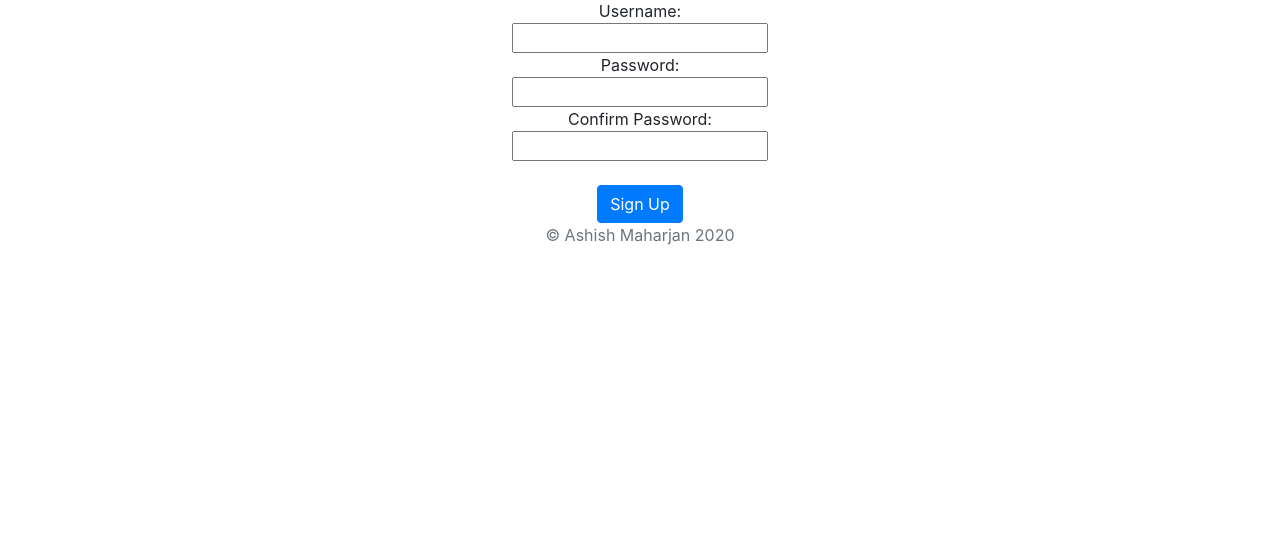
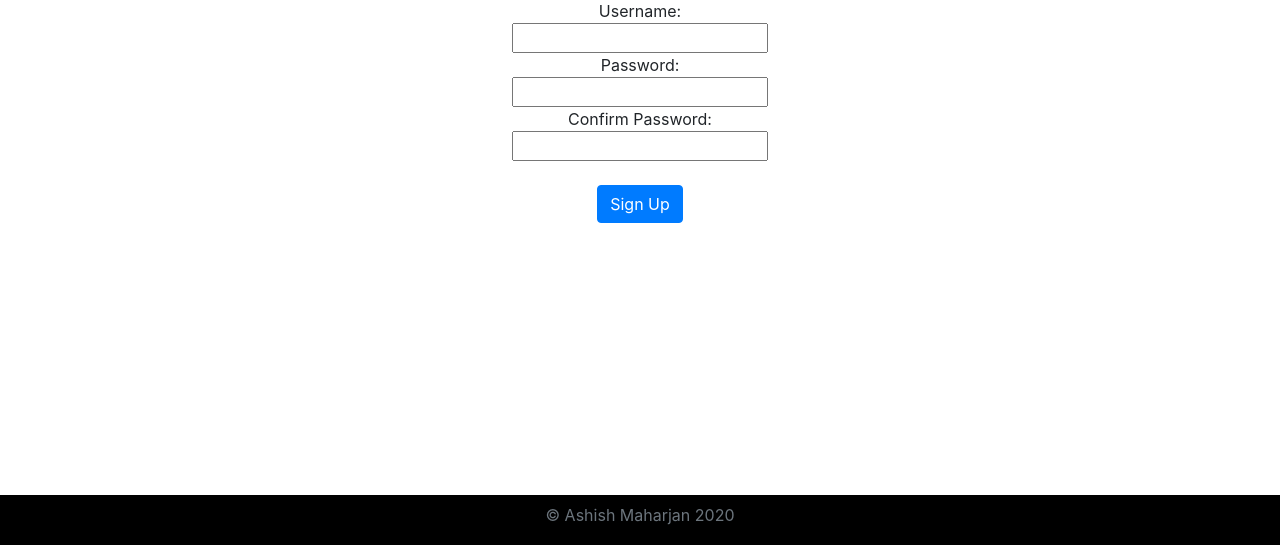
Before and after one commit to AshishMhrzn10/Product-hunter, a Django app: page /accounts/signup in a window 1280 px wide. Shown: the part 255-800 px from the top of the page. Run offline with Django 3.2, Linux system fonts and the light colour scheme; some libraries are stand-ins or nearby versions.

Commit message:
Completed..

```diff
--- a/templates/base.html
+++ b/templates/base.html
@@ -49,7 +49,7 @@
         {% block content %}{% endblock content %}
     </div>
 
-    <footer class="text-muted">
+    <footer class="text-muted pt-2" style=" position: absolute;bottom: 0;width: 100%;height: 50px;background-color:black;">
         <div class="container text-center">
             <p>&copy; Ashish Maharjan {% now "Y" %}</p>
         </div>
```
